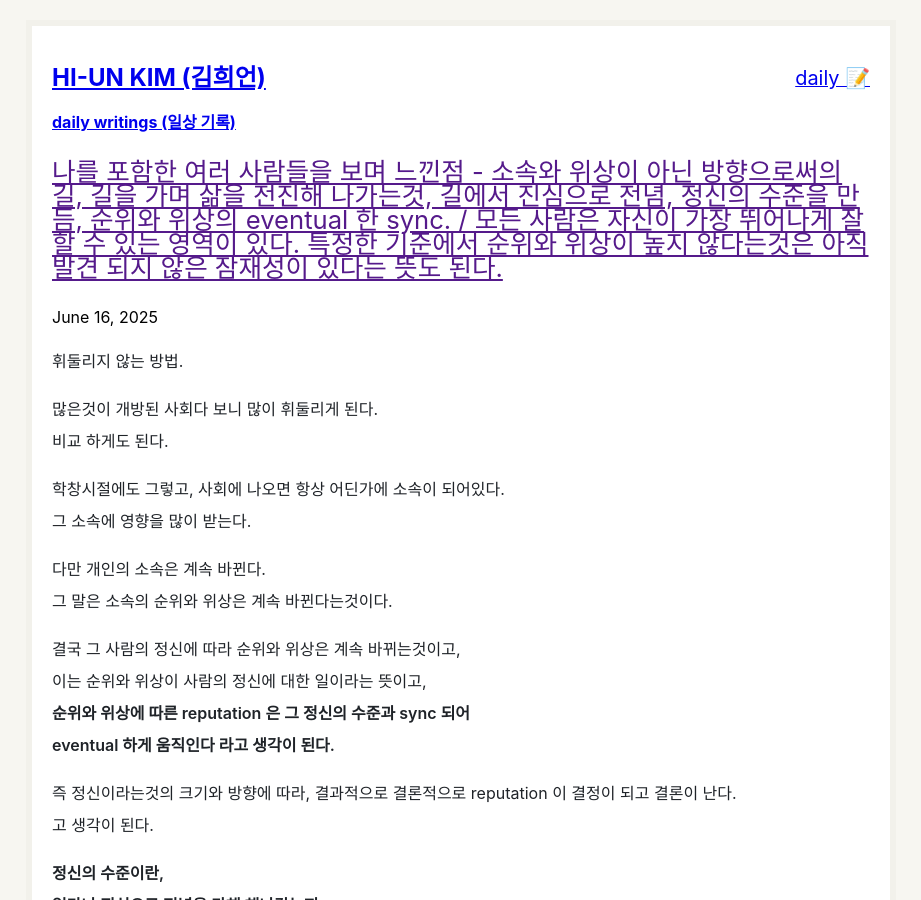
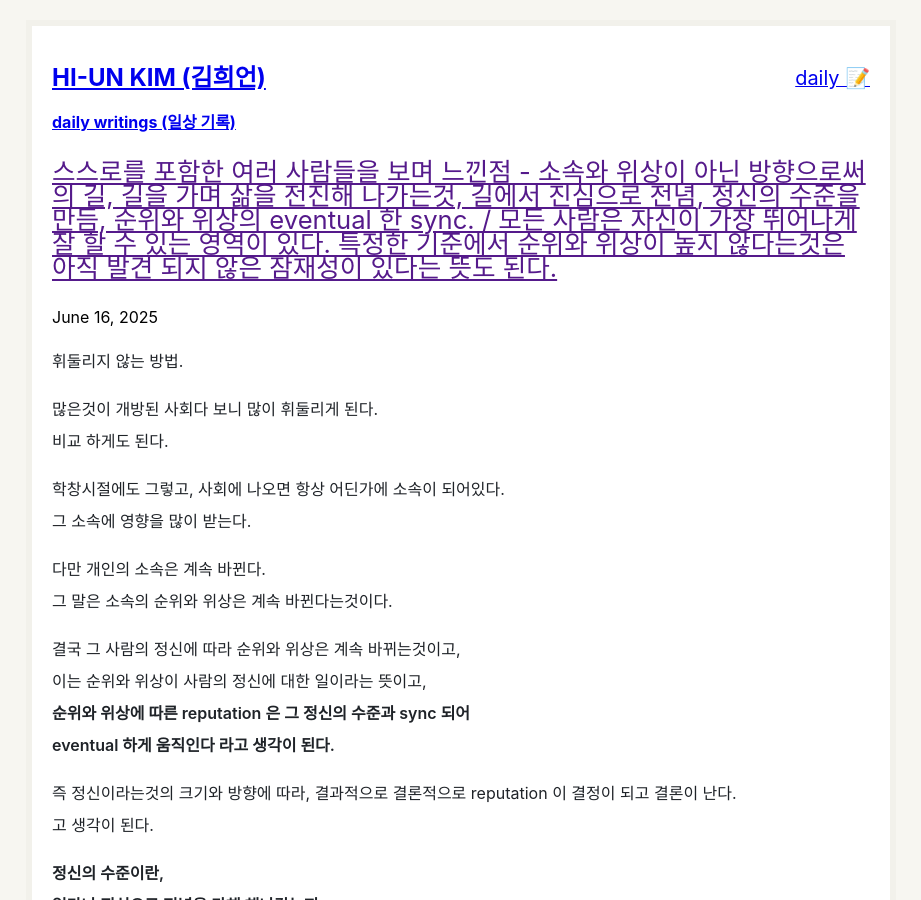
Before and after one commit to hiun/hiun.github.io, a Jekyll site: the page built from notes/_posts/2025-06-16-note.md, in a window 1280 px wide and 900 px high. Shown: the whole window, without its empty margins (179-1100 px from the left). Built offline with Jekyll 4.4.1, drawn with Linux system fonts in a browser that asks for light colours.

Commit message:
Update 2025-06-16-note.md

```diff
--- a/notes/_posts/2025-06-16-note.md
+++ b/notes/_posts/2025-06-16-note.md
@@ -1,6 +1,6 @@
 ---
 layout: post
-title: "나를 포함한 여러 사람들을 보며 느낀점 - 소속와 위상이 아닌 방향으로써의 길, 길을 가며 삶을 전진해 나가는것, 길에서 진심으로 전념, 정신의 수준을 만듬, 순위와 위상의 eventual 한 sync. / 모든 사람은 자신이 가장 뛰어나게 잘 할 수 있는 영역이 있다. 특정한 기준에서 순위와 위상이 높지 않다는것은 아직 발견 되지 않은 잠재성이 있다는 뜻도 된다."
+title: "스스로를 포함한 여러 사람들을 보며 느낀점 - 소속와 위상이 아닌 방향으로써의 길, 길을 가며 삶을 전진해 나가는것, 길에서 진심으로 전념, 정신의 수준을 만듬, 순위와 위상의 eventual 한 sync. / 모든 사람은 자신이 가장 뛰어나게 잘 할 수 있는 영역이 있다. 특정한 기준에서 순위와 위상이 높지 않다는것은 아직 발견 되지 않은 잠재성이 있다는 뜻도 된다."
 published: true
 ---
 
```
